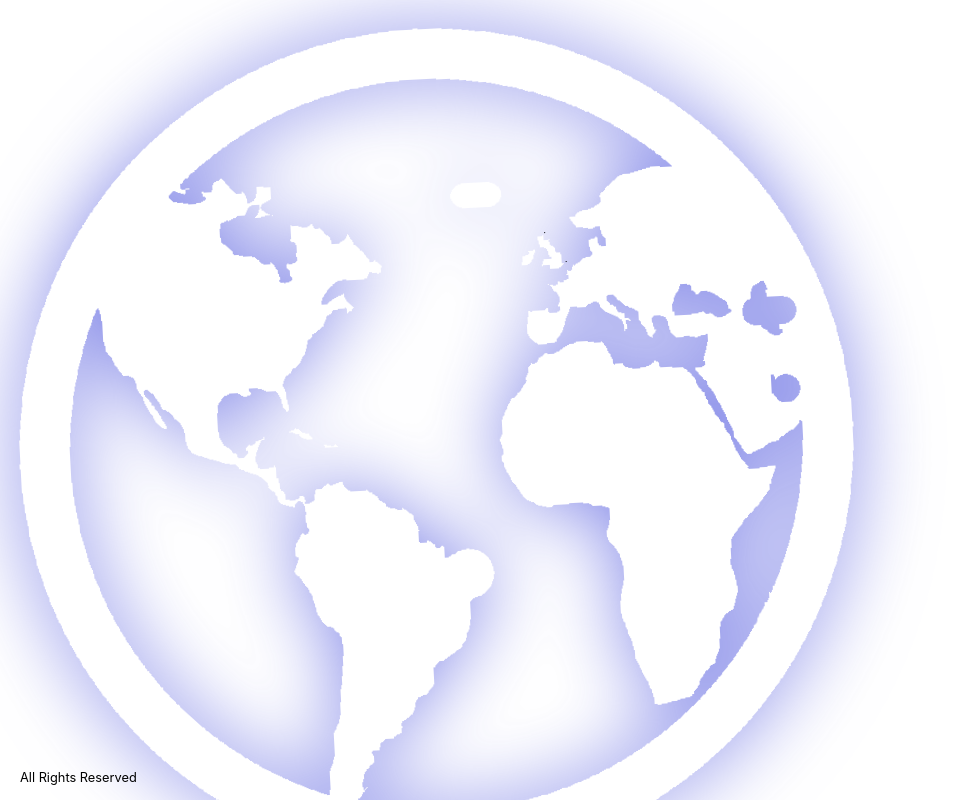
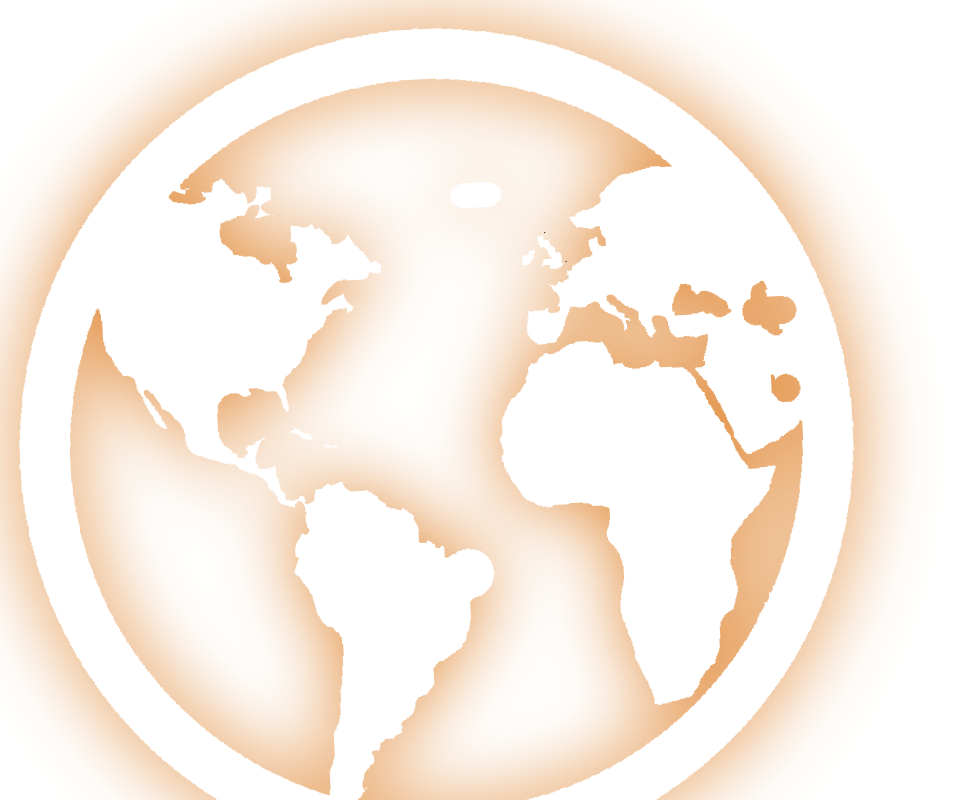
Before and after one commit to paatshala1/world-countries, a React (Vite) app: page / in a window 1280 px wide. In both pictures the pointer is over the picture 435 px from the left and 445 px from the top of the page. Shown: the top 800 px of the page, without its empty margins (0-973 px from the left). Built offline with nearby package versions, Linux system fonts and the light colour scheme.

Commit message:
Nested routes working. Pending missing format

```diff
--- a/src/components/Entrance/Entrance.css
+++ b/src/components/Entrance/Entrance.css
@@ -8,6 +8,6 @@
 }
 
 .logo:hover {
-  -webkit-filter: drop-shadow(0 0 2em #484fddaa);
-  filter: drop-shadow(0 0 2em #484fddaa);
+  -webkit-filter: drop-shadow(0 0 2em #e18b3a);
+  filter: drop-shadow(0 0 2em #e18b3a);
 }
--- a/src/components/Entrance/Entrance.jsx
+++ b/src/components/Entrance/Entrance.jsx
@@ -25,7 +25,7 @@ export default function Entrance() {
         <span className='text-6xl font-bold text-orange-400'>W</span>orld...get
         in!
       </h1>
-      <div className='absolute bottom-3 left-5'>
+      <div className='pt-7'>
         <small className='text-black'>All Rights Reserved</small>
       </div>
     </div>
--- a/src/components/Home/Home.jsx
+++ b/src/components/Home/Home.jsx
@@ -1,7 +1,7 @@
 /* eslint-disable import/no-absolute-path */
 import SearchForm from '../SearchForm/SearchForm'
 import { useEffect } from 'react'
-// import mapaMundi from '/images/mapaMundiAlphaChannel.png'
+import mapaMundi from '/images/mapaMundiAlphaChannel.png'
 import { NavLink } from 'react-router-dom'
 
 export default function Home() {
@@ -18,7 +18,7 @@ export default function Home() {
         <>
           <div className=' mb-8'>
             <img
-              src='https://asset.cloudinary.com/duwwpsl5r/a91188d2e284948b1ce1c7b6226affb8'
+              src={mapaMundi}
               className='my-0 mx-auto  w-96 rounded-full opacity-60 '
               alt='Mapa Mundi'
             />
```
Also changed, not shown: src/App.jsx (+1 -32 lines), src/Router.jsx (+24 -2 lines).
